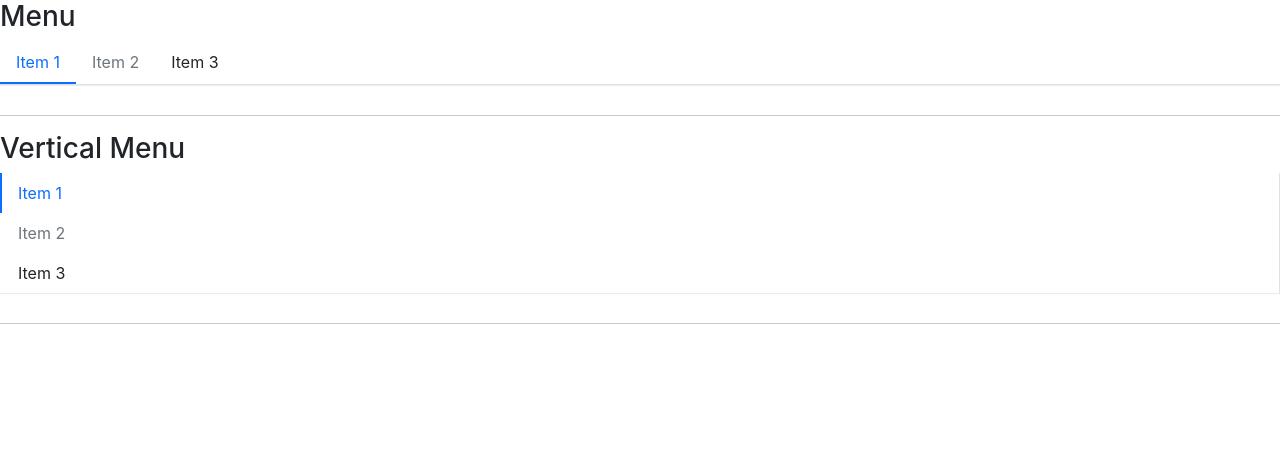
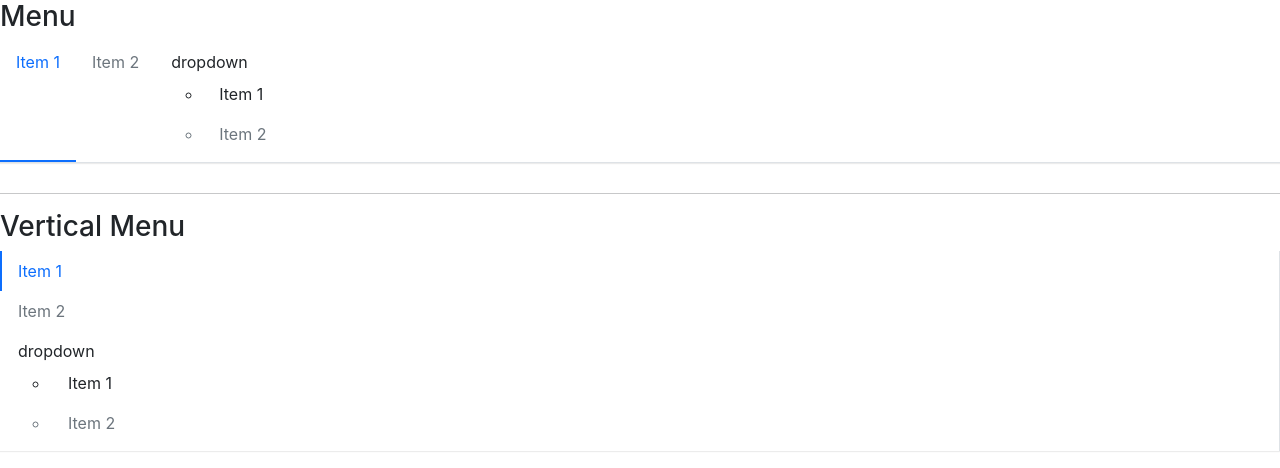
Before and after one commit to bruceeewong/boo-ui-react, a React (Create React App) app: page / in a window 1280 px wide. Shown: the top 468 px of the page. Built offline with nearby package versions, Linux system fonts and the light colour scheme.

Commit message:
feat(sub-menu): 完成SubMenu组件的逻辑功能

```diff
--- a/src/components/Menu/menu.tsx
+++ b/src/components/Menu/menu.tsx
@@ -40,6 +40,7 @@ const Menu: React.FC<MenuProps> = (props) => {
 
   const classes = classNames(
     'b-menu',
+    {'b-menu--horizontal': mode === MenuMode.HORIZONTAL},
     {'b-menu--vertical': mode === MenuMode.VERTICAL},
     className,
   )
@@ -61,10 +62,11 @@ const Menu: React.FC<MenuProps> = (props) => {
     return React.Children.map(children, (child, index) => {
       const childElement = child as React.FunctionComponentElement<MenuItemProps>
       const { displayName } = childElement.type
-      if (displayName === 'MenuItem') {
+      if (displayName === 'MenuItem' || displayName === 'SubMenu') {
         return child
       } else {
-        console.error('Warning: Menu only recognizes children of MenuItem type')
+        console.error('Warning: Menu has a child which is not MenuItem type')
+        return
       }
     })
   }
--- /dev/null
+++ b/src/components/Menu/subMenu.tsx
@@ -0,0 +1,59 @@
+import React, { useContext } from 'react'
+import classNames from 'classnames'
+import { MenuContext } from './menu';
+import { MenuItemProps } from './menuItem';
+
+export interface SubMenuProp {
+  index?: number;
+  title: string;
+  className?: string;
+}
+
+const SubMenu: React.FC<SubMenuProp> = (props) => {
+  const {
+    index,
+    title,
+    className,
+    children,
+  } = props
+
+  const context = useContext(MenuContext)
+
+  const classes = classNames(
+    'b-menu-item',
+    'b-submenu-item',
+    {
+      'b-submenu-item--active': index === context.index,
+    },
+    className,
+  )
+
+  const renderChildren = () => {
+    const childrenComponent = React.Children.map(children, (child, index) => {
+      const childElement = child as React.FunctionComponentElement<MenuItemProps>
+      if (childElement.type.displayName === 'MenuItem') {
+        return childElement
+      } else {
+        console.error('Warning: SubMenu has a child which is not MenuItem type')
+      }
+    })
+
+    return (
+      <ul className="b-submenu">
+        {childrenComponent}
+      </ul>
+    )
+  }
+
+  return (
+    <li key={index} className={classes}>
+      <div className="b-submenu-title">
+        {title}
+      </div>
+      {renderChildren()}
+    </li>
+  )
+}
+
+SubMenu.displayName = 'SubMenu'
+export default SubMenu
--- a/src/previews/PreviewMenu.tsx
+++ b/src/previews/PreviewMenu.tsx
@@ -1,6 +1,7 @@
 import React from 'react';
 import Menu from '../components/Menu/menu'
 import MenuItem from '../components/Menu/menuItem'
+import SubMenu from '../components/Menu/subMenu'
 
 function PreviewButton() {
   return (
@@ -13,9 +14,14 @@ function PreviewButton() {
         <MenuItem index={1} disabled>
           Item 2
         </MenuItem>
-        <MenuItem index={2}>
-          Item 3
-        </MenuItem>
+        <SubMenu index={2} title="dropdown">
+          <MenuItem index={3}>
+            Item 1
+          </MenuItem>
+          <MenuItem index={4} disabled={true}>
+            Item 2
+          </MenuItem>
+        </SubMenu>
       </Menu>
       <hr/>
 
@@ -27,9 +33,14 @@ function PreviewButton() {
         <MenuItem index={1} disabled={true}>
           Item 2
         </MenuItem>
-        <MenuItem index={2}>
-          Item 3
-        </MenuItem>
+        <SubMenu index={2} title="dropdown">
+          <MenuItem index={3}>
+            Item 1
+          </MenuItem>
+          <MenuItem index={4} disabled={true}>
+            Item 2
+          </MenuItem>
+        </SubMenu>
       </Menu>
       <hr/>
     </div>
```
Also changed, not shown: 2 other files (tests, documents, lock files or other folders).
